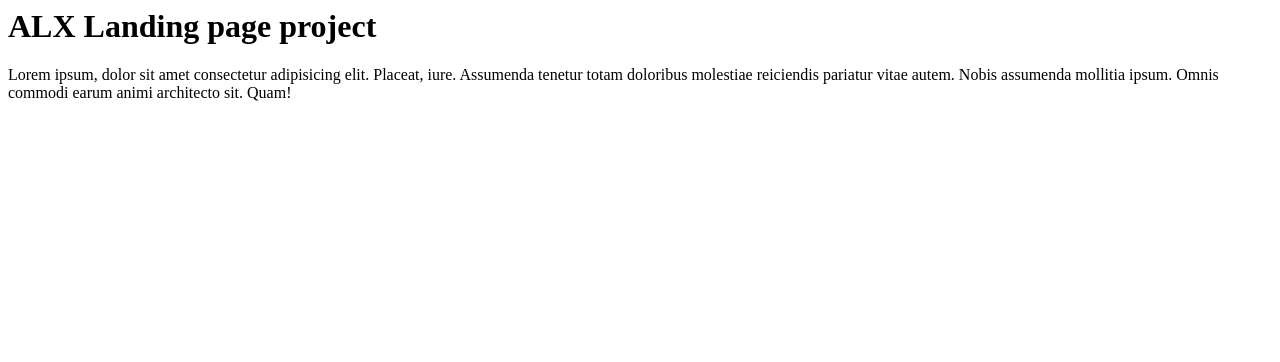
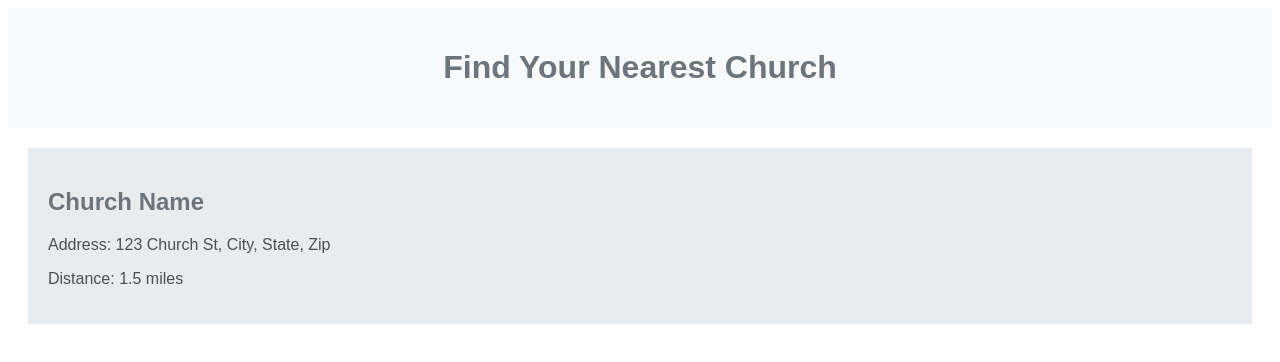
Before and after one commit to AmanKiya/landingpage, a plain HTML site: page index.html in a window 1280 px wide. Drawn offline with Linux system fonts and the light colour scheme.

Commit message:
new direction

```diff
--- a/index.html
+++ b/index.html
@@ -1,11 +1,19 @@
-<html lang="en">
+<!DOCTYPE html>
+<html>
 <head>
-    <meta charset="UTF-8">
-    <meta name="viewport" content="width=device-width, initial-scale=1.0">
-    <title>Document</title>
+   <title>Nearest Church</title>
+   <link rel="stylesheet" type="text/css" href="styles.css">
 </head>
 <body>
-    <h1>ALX Landing page project</h1>
-    <p>Lorem ipsum, dolor sit amet consectetur adipisicing elit. Placeat, iure. Assumenda tenetur totam doloribus molestiae reiciendis pariatur vitae autem. Nobis assumenda mollitia ipsum. Omnis commodi earum animi architecto sit. Quam!</p>
- </body>
+   <header>
+       <h1>Find Your Nearest Church</h1>
+   </header>
+   <main>
+       <section>
+           <h2>Church Name</h2>
+           <p>Address: 123 Church St, City, State, Zip</p>
+           <p>Distance: 1.5 miles</p>
+       </section>
+   </main>
+</body>
 </html>
--- /dev/null
+++ b/styles.css
@@ -0,0 +1,27 @@
+body {
+    font-family: Arial, sans-serif;
+ }
+
+ header {
+    background-color: #f8f9fa;
+    padding: 20px;
+    text-align: center;
+ }
+
+ main {
+    margin: 20px;
+ }
+
+ section {
+    background-color: #e9ecef;
+    padding: 20px;
+    margin-bottom: 20px;
+ }
+
+ h1, h2 {
+    color: #6c757d;
+ }
+
+ p {
+    color: #495057;
+ }
```
